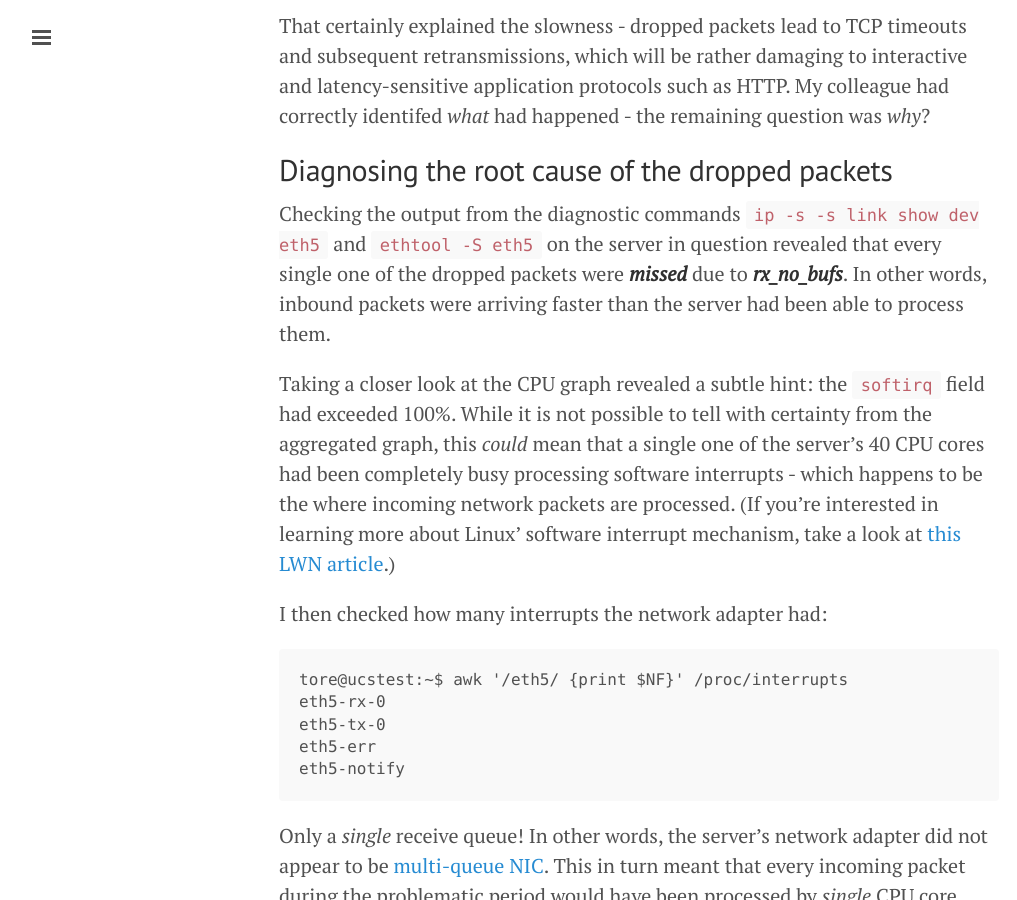
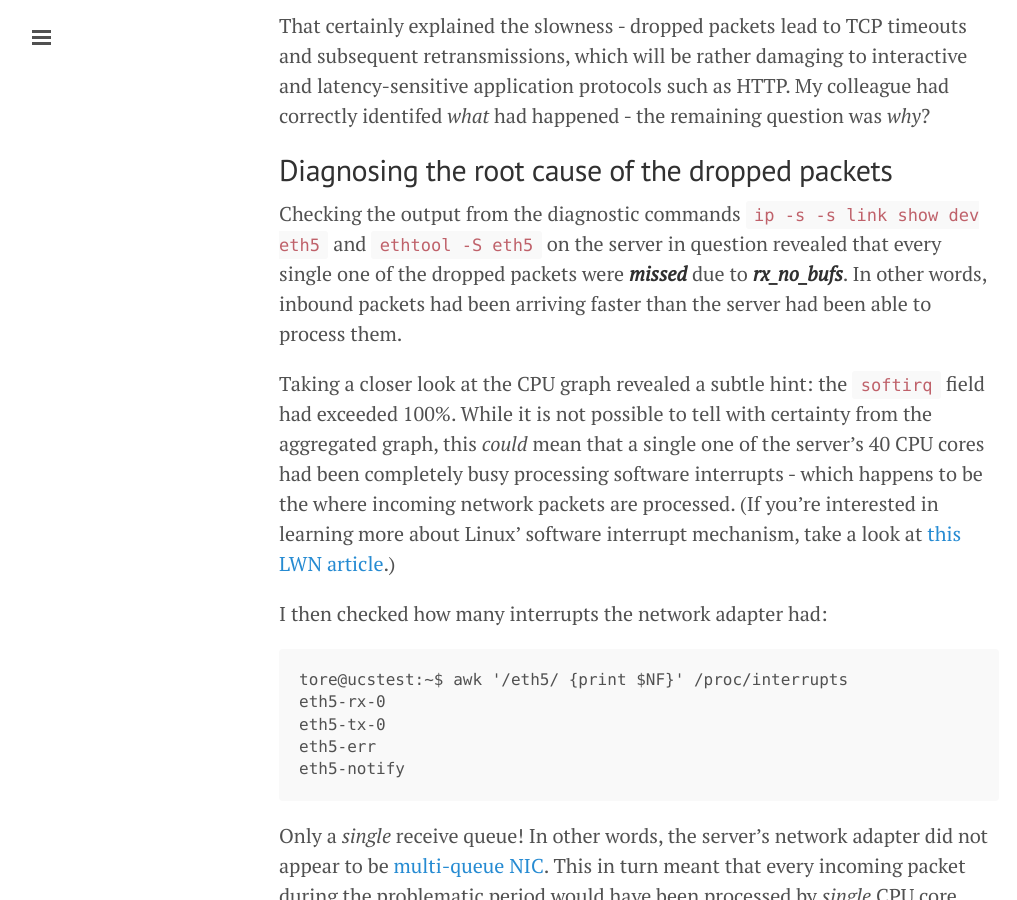
Before and after one commit to toreanderson/toreanderson.github.io, a Jekyll site: the page built from _posts/2015-10-08-cisco-ucs-multi-queue-nics-and-rss.markdown, in a window 1280 px wide and 900 px high, scrolled down 1736 px. Shown: the whole window, without its empty margins (1-1018 px from the left). Built offline with Jekyll 4.4.1, drawn with Linux system fonts in a browser that asks for light colours; Markdown is read by kramdown in place of the engine named in the settings.

Commit message:
sync tenses

```diff
--- a/_posts/2015-10-08-cisco-ucs-multi-queue-nics-and-rss.markdown
+++ b/_posts/2015-10-08-cisco-ucs-multi-queue-nics-and-rss.markdown
@@ -47,8 +47,8 @@ correctly identifed *what* had happened - the remaining question was *why*?
 Checking the output from the diagnostic commands `ip -s -s link show dev eth5`
 and `ethtool -S eth5` on the server in question revealed that every single one
 of the dropped packets were ***missed*** due to ***rx\_no\_bufs***. In other
-words, inbound packets were arriving faster than the server had been able to
-process them.
+words, inbound packets had been arriving faster than the server had been able
+to process them.
 
 Taking a closer look at the CPU graph revealed a subtle hint: the `softirq`
 field had exceeded 100%. While it is not possible to tell with certainty from
```
